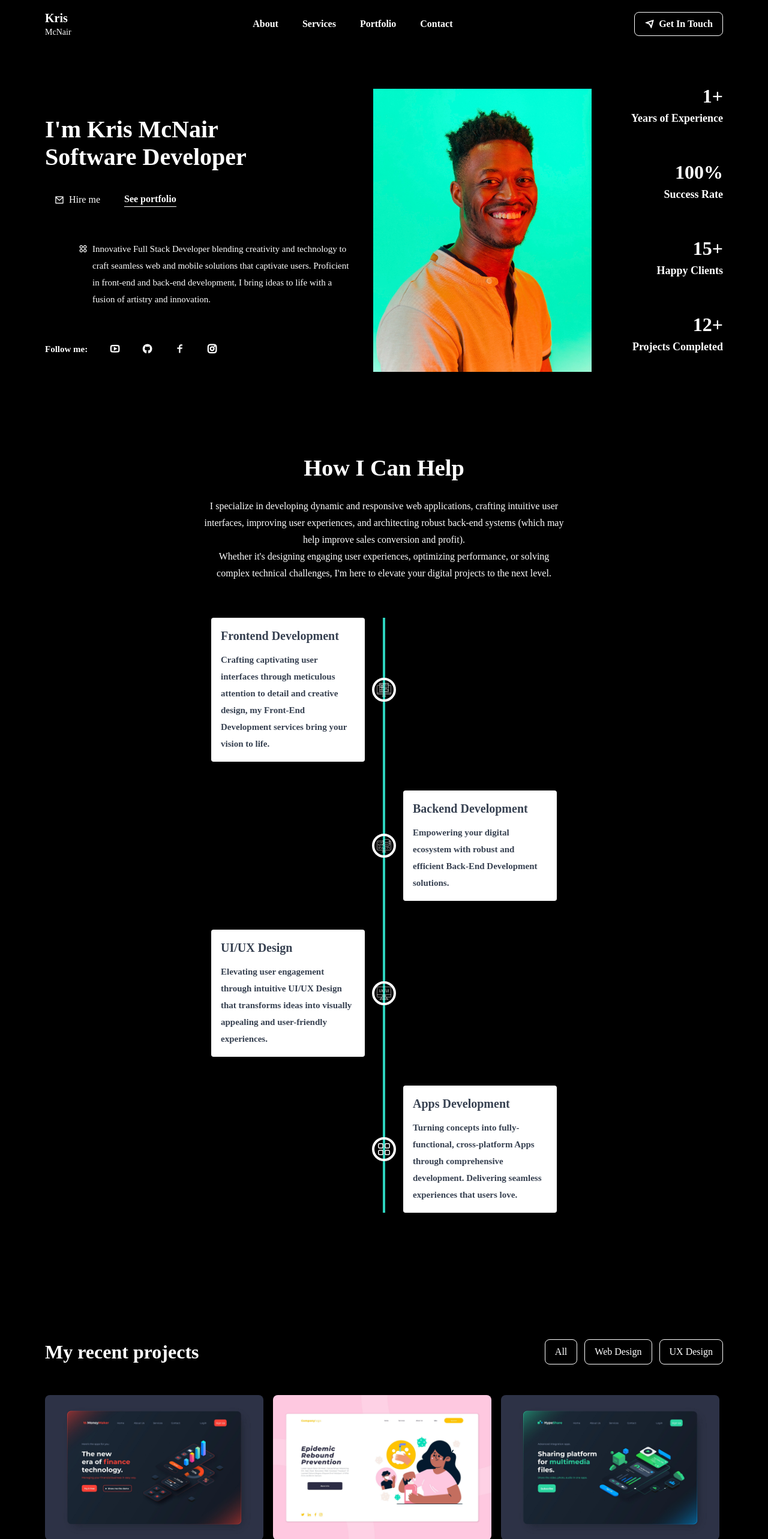
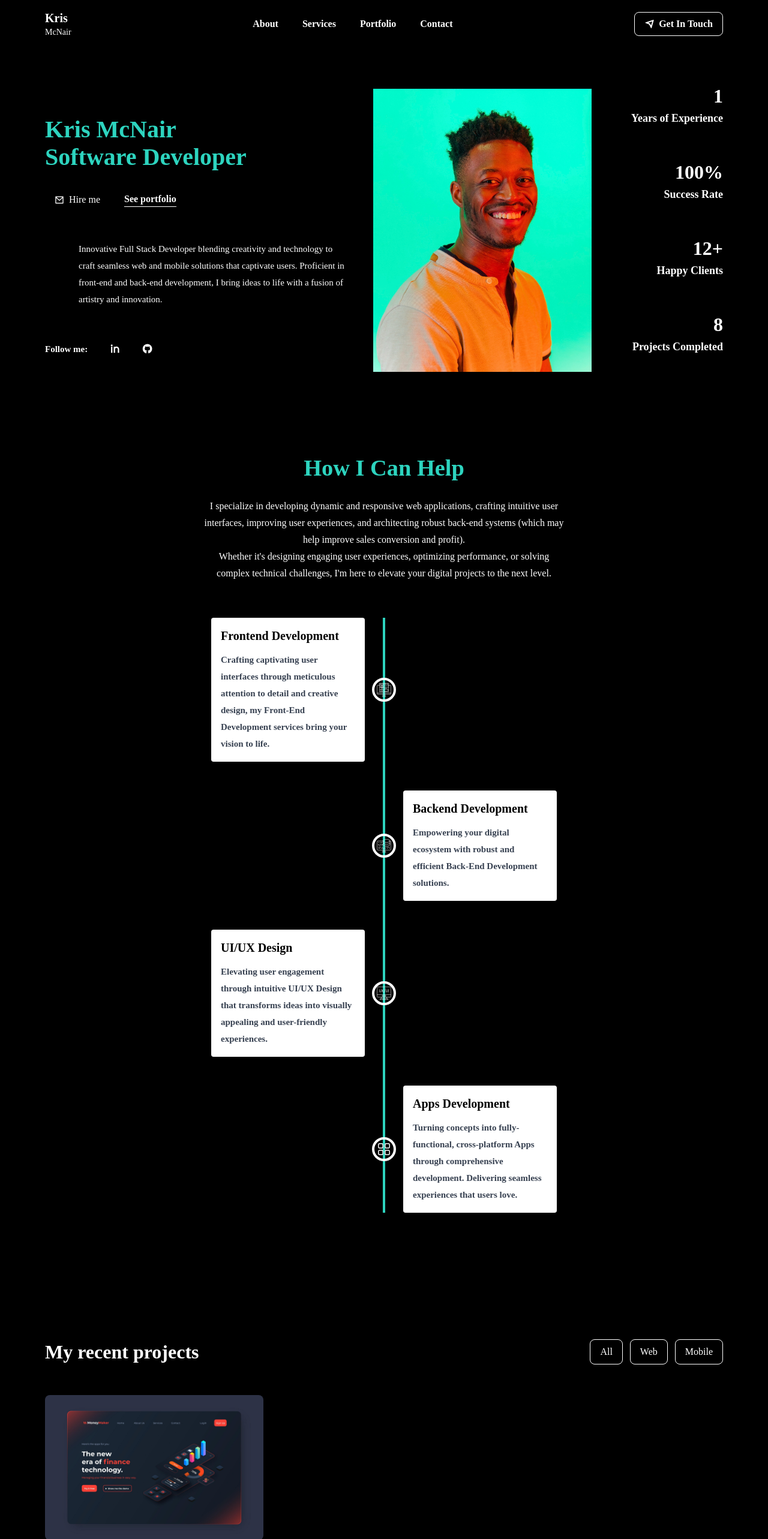
Before and after one commit to kmcnair101/portfolio2, a React (Create React App) app: page / in a window 1280 px wide. Shown: the top 2566 px of the page at 60% size. Built offline with nearby package versions, Linux system fonts and the light colour scheme; a web font is replaced by a local one.

Commit message:
change font colors for certain element

```diff
--- a/src/assets/data/portfolioData.js
+++ b/src/assets/data/portfolioData.js
@@ -10,139 +10,8 @@ const portfolios = [
   {
     id: "01",
     imgUrl: portfolioImg01,
-    category: "Web Design",
+    category: "Web",
     title: "Finance Technology Website",
-    description:
-      "Lorem ipsum dolor sit, amet consectetur adipisicing elit. Praesentium vitae sunt magnam numquam esse ipsam? Quis qui enim, temporibus dignissimos atque repellendus amet a velit. Dolorem quidem animi doloribus saepe!",
-    technologies: ["React", "Tailwind css", "Node.js", "MongoDB"],
-    siteUrl: "#",
-  },
-  {
-    id: "02",
-    imgUrl: portfolioImg04,
-    category: "Ux",
-    title: "Video Conference Website",
-    description:
-      "Lorem ipsum dolor sit, amet consectetur adipisicing elit. Praesentium vitae sunt magnam numquam esse ipsam? Quis qui enim, temporibus dignissimos atque repellendus amet a velit. Dolorem quidem animi doloribus saepe!",
-    technologies: ["React", "Tailwind css", "Node.js", "MongoDB"],
-    siteUrl: "#",
-  },
-  {
-    id: "03",
-    imgUrl: portfolioImg02,
-    category: "Ux",
-    title: "Multimedia Sharing Website",
-    description:
-      "Lorem ipsum dolor sit, amet consectetur adipisicing elit. Praesentium vitae sunt magnam numquam esse ipsam? Quis qui enim, temporibus dignissimos atque repellendus amet a velit. Dolorem quidem animi doloribus saepe!",
-    technologies: ["React", "Tailwind css", "Node.js", "MongoDB"],
-    siteUrl: "#",
-  },
-  {
-    id: "04",
-    imgUrl: portfolioImg05,
-    category: "Web Design",
-    title: "Landing Page",
-    description:
-      "Lorem ipsum dolor sit, amet consectetur adipisicing elit. Praesentium vitae sunt magnam numquam esse ipsam? Quis qui enim, temporibus dignissimos atque repellendus amet a velit. Dolorem quidem animi doloribus saepe!",
-    technologies: ["React", "Tailwind css", "Node.js", "MongoDB"],
-    siteUrl: "#",
-  },
-  {
-    id: "05",
-    imgUrl: portfolioImg03,
-    category: "Web Design",
-    title: "Landing Page",
-    description:
-      "Lorem ipsum dolor sit, amet consectetur adipisicing elit. Praesentium vitae sunt magnam numquam esse ipsam? Quis qui enim, temporibus dignissimos atque repellendus amet a velit. Dolorem quidem animi doloribus saepe!",
-    technologies: ["React", "Tailwind css", "Node.js", "MongoDB"],
-    siteUrl: "#",
-  },
-
-  {
-    id: "06",
-    imgUrl: portfolioImg06,
-    category: "Ux",
-    title: "Online Therapy Website",
-    description:
-      "Lorem ipsum dolor sit, amet consectetur adipisicing elit. Praesentium vitae sunt magnam numquam esse ipsam? Quis qui enim, temporibus dignissimos atque repellendus amet a velit. Dolorem quidem animi doloribus saepe!",
-    technologies: ["React", "Tailwind css", "Node.js", "MongoDB"],
-    siteUrl: "#",
-  },
-  {
-    id: "07",
-    imgUrl: portfolioImg07,
-    category: "Web Design",
-    title: "Appointment Booking Website",
-    description:
-      "Lorem ipsum dolor sit, amet consectetur adipisicing elit. Praesentium vitae sunt magnam numquam esse ipsam? Quis qui enim, temporibus dignissimos atque repellendus amet a velit. Dolorem quidem animi doloribus saepe!",
-    technologies: ["React", "Tailwind css", "Node.js", "MongoDB"],
-    siteUrl: "#",
-  },
-  {
-    id: "08",
-    imgUrl: portfolioImg01,
-    category: "Web Design",
-    title: "Finance Technology Website",
-    description:
-      "Lorem ipsum dolor sit, amet consectetur adipisicing elit. Praesentium vitae sunt magnam numquam esse ipsam? Quis qui enim, temporibus dignissimos atque repellendus amet a velit. Dolorem quidem animi doloribus saepe!",
-    technologies: ["React", "Tailwind css", "Node.js", "MongoDB"],
-    siteUrl: "#",
-  },
-  {
-    id: "09",
-    imgUrl: portfolioImg02,
-    category: "Ux",
-    title: "Video Conference Website",
-    description:
-      "Lorem ipsum dolor sit, amet consectetur adipisicing elit. Praesentium vitae sunt magnam numquam esse ipsam? Quis qui enim, temporibus dignissimos atque repellendus amet a velit. Dolorem quidem animi doloribus saepe!",
-    technologies: ["React", "Tailwind css", "Node.js", "MongoDB"],
-    siteUrl: "#",
-  },
-  {
-    id: "10",
-    imgUrl: portfolioImg03,
-    category: "Ux",
-    title: "File Sharing Website",
-    description:
-      "Lorem ipsum dolor sit, amet consectetur adipisicing elit. Praesentium vitae sunt magnam numquam esse ipsam? Quis qui enim, temporibus dignissimos atque repellendus amet a velit. Dolorem quidem animi doloribus saepe!",
-    technologies: ["React", "Tailwind css", "Node.js", "MongoDB"],
-    siteUrl: "#",
-  },
-  {
-    id: "11",
-    imgUrl: portfolioImg04,
-    category: "Web Design",
-    title: "Landing Page",
-    description:
-      "Lorem ipsum dolor sit, amet consectetur adipisicing elit. Praesentium vitae sunt magnam numquam esse ipsam? Quis qui enim, temporibus dignissimos atque repellendus amet a velit. Dolorem quidem animi doloribus saepe!",
-    technologies: ["React", "Tailwind css", "Node.js", "MongoDB"],
-    siteUrl: "#",
-  },
-  {
-    id: "12",
-    imgUrl: portfolioImg05,
-    category: "Web Design",
-    title: "Landing Page",
-    description:
-      "Lorem ipsum dolor sit, amet consectetur adipisicing elit. Praesentium vitae sunt magnam numquam esse ipsam? Quis qui enim, temporibus dignissimos atque repellendus amet a velit. Dolorem quidem animi doloribus saepe!",
-    technologies: ["React", "Tailwind css", "Node.js", "MongoDB"],
-    siteUrl: "#",
-  },
-  {
-    id: "13",
-    imgUrl: portfolioImg06,
-    category: "Web Design",
-    title: "Online Therapy Website",
-    description:
-      "Lorem ipsum dolor sit, amet consectetur adipisicing elit. Praesentium vitae sunt magnam numquam esse ipsam? Quis qui enim, temporibus dignissimos atque repellendus amet a velit. Dolorem quidem animi doloribus saepe!",
-    technologies: ["React", "Tailwind css", "Node.js", "MongoDB"],
-    siteUrl: "#",
-  },
-  {
-    id: "14",
-    imgUrl: portfolioImg07,
-    category: "ux",
-    title: "Appointment Booking Website",
     description:
       "Lorem ipsum dolor sit, amet consectetur adipisicing elit. Praesentium vitae sunt magnam numquam esse ipsam? Quis qui enim, temporibus dignissimos atque repellendus amet a velit. Dolorem quidem animi doloribus saepe!",
     technologies: ["React", "Tailwind css", "Node.js", "MongoDB"],
--- a/src/components/UI/Hero.jsx
+++ b/src/components/UI/Hero.jsx
@@ -7,14 +7,13 @@ const Hero = () => {
     <section className="pt-0 bg-black" id="about">
       <div className="container pt-14">
         <div className="md:flex items-center justify-between sm:flex-col md:flex-row">
-          {/* ========= hero left content ========= */}
           <div className="w-full md:basis-1/2">
             <h1
               data-aos="fade-up"
               data-aos-duration="1500"
-              className="text-headingColor font-[800] text-[1.8rem] sm:text-[40px] leading-[35px] sm:leading-[46px] mt-5 "
+              className="text-teal-400 font-[800] text-[1.8rem] sm:text-[40px] leading-[35px] sm:leading-[46px] mt-5 "
             >
-              I'm Kris McNair <br />
+              Kris McNair <br />
               Software Developer
             </h1>
 
@@ -25,13 +24,13 @@ const Hero = () => {
               className="flex items-center gap-6 mt-7"
             >
               <a href="#contact">
-                <button className="bg-primaryColor text-white font-[500] flex items-center gap-2 hover:bg-smallTextColor ease-in duration-300 py-2 px-4 rounded-[8px]">
+                <button className="bg-primaryColor text-white font-[500] flex items-center gap-2 hover:bg-smallTextColor hover:text-black ease-in duration-300 py-2 px-4 rounded-[8px]">
                   <i class="ri-mail-line"></i> Hire me
                 </button>
               </a>
               <a
                 href="#portfolio"
-                className="text-smallTextColor font-[600] text-[16px] border-b border-solid border-smallTextColor"
+                className="text-smallTextColor font-[600] text-[16px] border-b border-solid border-smallTextColor hover:border-teal-400 hover:text-teal-400"
               >
                 See portfolio
               </a>
@@ -42,9 +41,6 @@ const Hero = () => {
               data-aos-duration="1500"
               className="flex gap-2 text-headingColor mt-12 font-[500] text-[15px] leading-7 sm:pl-14 sm:pr-10"
             >
-              <span>
-                <i class="ri-apps-2-line"></i>
-              </span>
               Innovative Full Stack Developer blending creativity and technology
               to craft seamless web and mobile solutions that captivate users.
               Proficient in front-end and back-end development, I bring ideas to
@@ -52,56 +48,38 @@ const Hero = () => {
             </p>
 
             <div className="flex items-center gap-9 mt-14">
-              <span className="text-smallTextColor text-[15px] font-[600]">
+              <span className="text-smallTextColor text-[15px] font-[600] ">
                 Follow me:
               </span>
               <span>
                 <a
-                  href="#youtube"
-                  className="text-smallTextColor text-[18px] font-[600]"
+                  target="_blank"
+                  href="https://www.linkedin.com/in/kris-mcnair/"
+                  className="text-smallTextColor text-[18px] font-[600] hover:text-teal-400"
                 >
-                  <i class="ri-youtube-line"></i>
+                  <i class="ri-linkedin-line"></i>
                 </a>
               </span>
               <span>
                 <a
-                  href="#youtube"
-                  className="text-smallTextColor text-[18px] font-[600]"
+                  target="_blank"
+                  href="https://github.com/kmcnair101"
+                  className="text-smallTextColor text-[18px] font-[600] hover:text-teal-400"
                 >
                   <i class="ri-github-fill"></i>
                 </a>
               </span>
-              <span>
-                <a
-                  href="#youtube"
-                  className="text-smallTextColor text-[18px] font-[600]"
-                >
-                  <i class="ri-facebook-line"></i>
-                </a>
-              </span>
-              <span>
-                <a
-                  href="#youtube"
-                  className="text-smallTextColor text-[18px] font-[600]"
-                >
-                  <i class="ri-instagram-line"></i>
-                </a>
-              </span>
             </div>
           </div>
-          {/* ========= hero left end ========= */}
-          {/* ========= hero img ===========*/}
           <div className="basis-1/3 mt-10 sm:mt-0">
             <figure className="flex items-center justify-center">
               <img src={HeroImage} alt="" />
             </figure>
           </div>
-          {/* ========= hero img  end ===========*/}
-          {/* ========= hero content  right ===========*/}
           <div className="md:basis-1/5 flex justify-between text-center mt-10 flex-wrap gap-3 md:mt-0 md:flex-col md:justify-end md:text-end">
             <div className="mb-10">
               <h2 className="text-headingColor font-[700] text-[32px]">
-                <CountUp start={0} end={1} duration={0.1} suffix="+" />
+                <CountUp start={0} end={1} duration={0.1} suffix="" />
               </h2>
               <h4 className="text-headingColor font-[600] text-[18px]">
                 Years of Experience
@@ -117,7 +95,7 @@ const Hero = () => {
             </div>
             <div className="mb-10">
               <h2 className="text-headingColor font-[700] text-[32px]">
-                <CountUp start={0} end={15} duration={2} suffix="+" />
+                <CountUp start={0} end={12} duration={2} suffix="+" />
               </h2>
               <h4 className="text-headingColor font-[600] text-[18px]">
                 Happy Clients
@@ -125,14 +103,13 @@ const Hero = () => {
             </div>
             <div className="mb-10">
               <h2 className="text-headingColor font-[700] text-[32px]">
-                <CountUp start={0} end={12} duration={2} suffix="+" />
+                <CountUp start={0} end={8} duration={2} suffix="" />
               </h2>
               <h4 className="text-headingColor font-[600] text-[18px]">
                 Projects Completed
               </h4>
             </div>
           </div>
-          {/* =========  hero content  right end ===========*/}
         </div>
       </div>
     </section>
--- a/src/components/UI/Portfolio.jsx
+++ b/src/components/UI/Portfolio.jsx
@@ -23,15 +23,13 @@ const Portfolio = () => {
       setPortfolios(data);
     }
 
-    if (selectTab === "web-design") {
-      const filteredData = data.filter(
-        (item) => item.category === "Web Design"
-      );
+    if (selectTab === "web") {
+      const filteredData = data.filter((item) => item.category === "Web");
       setPortfolios(filteredData);
     }
 
-    if (selectTab === "ux-design") {
-      const filteredData = data.filter((item) => item.category === "Ux");
+    if (selectTab === "mobile") {
+      const filteredData = data.filter((item) => item.category === "Mobile");
       setPortfolios(filteredData);
     }
   }, [selectTab]);
@@ -54,16 +52,16 @@ const Portfolio = () => {
               All
             </button>
             <button
-              onClick={() => setSelectTab("web-design")}
+              onClick={() => setSelectTab("web")}
               className="text-smallTextColor border border-solid border-smallTextColor py-2 px-4 rounded-[8px]"
             >
-              Web Design
+              Web
             </button>
             <button
-              onClick={() => setSelectTab("ux-design")}
+              onClick={() => setSelectTab("mobile")}
               className="text-smallTextColor border border-solid border-smallTextColor py-2 px-4 rounded-[8px]"
             >
-              UX Design
+              Mobile
             </button>
           </div>
         </div>
--- a/src/components/UI/Services.jsx
+++ b/src/components/UI/Services.jsx
@@ -9,7 +9,7 @@ const Services = () => {
     <section id="services" className="bg-black">
       <div className="container lg:pt-5">
         <div className="text-center">
-          <h2 className="text-headingColor font-[800] text-[2.4rem] mb-5">
+          <h2 className="text-teal-400 font-[800] text-[2.4rem] mb-5">
             How I Can Help
           </h2>
           <p className="lg:max-w-[600px] lg:mx-auto text-headingColor font-[500] text-[16px] leading-7 ">
@@ -26,10 +26,7 @@ const Services = () => {
         <div className="flex flex-col justify-center sm:py-12">
           <div className="w-full py-3 px-2 sm:max-w-xl sm:mx-auto sm:px-0">
             <div className="relative text-gray-700 antialiased text-sm font-semibold">
-              {/* =========== vertical line running through the middle ============ */}
               <div className="hidden absolute w-1 sm:block bg-teal-400 h-full left-1/2 transform -translate-x-1/2"></div>
-
-              {/* =========== left card ================= */}
               <div className="mt-6 sm:mt-0 sm:mb-12">
                 <div className="flex items-center flex-col sm:flex-row">
                   <div className="flex justify-start w-full mx-auto items-center">
@@ -39,11 +36,11 @@ const Services = () => {
                         data-aos-duration="1200"
                         className="bg-white p-4 rounded shadow group hover:bg-primaryColor cursor-pointer ease-in duration-150"
                       >
-                        <h3 className="text-primaryColor font-[700] mb-3 group-hover:text-white group-hover:font-[600] text-xl">
+                        <h3 className="text-black font-[700] mb-3 group-hover:font-[800] text-xl">
                           Frontend Development
                         </h3>
 
-                        <p className="text-[15px] group-hover:font-[500] leading-7">
+                        <p className="text-[15px] leading-7">
                           Crafting captivating user interfaces through
                           meticulous attention to detail and creative design, my
                           Front-End Development services bring your vision to
@@ -61,7 +58,6 @@ const Services = () => {
                 </div>
               </div>
 
-              {/* ======= right card ================ */}
               <div className="mt-6 sm:mt-0 sm:mb-12">
                 <div className="flex items-center flex-col sm:flex-row">
                   <div className="flex justify-end w-full mx-auto items-center">
@@ -72,11 +68,11 @@ const Services = () => {
                         data-aos-duration="1300"
                         className="bg-white p-4 rounded shadow group hover:bg-primaryColor cursor-pointer ease-in duration-150"
                       >
-                        <h3 className="text-primaryColor font-[700] mb-3 group-hover:text-white group-hover:font-[600] text-xl">
+                        <h3 className="text-black font-[700] mb-3 group-hover:font-[800] text-xl">
                           Backend Development
                         </h3>
 
-                        <p className="text-[15px] group-hover:font-[500] leading-7">
+                        <p className="text-[15px] leading-7">
                           Empowering your digital ecosystem with robust and
                           efficient Back-End Development solutions.
                         </p>
@@ -92,7 +88,6 @@ const Services = () => {
                 </div>
               </div>
 
-              {/* =========== left card ================= */}
               <div className="mt-6 sm:mt-0 sm:mb-12">
                 <div className="flex items-center flex-col sm:flex-row">
                   <div className="flex justify-start w-full mx-auto items-center">
@@ -103,11 +98,11 @@ const Services = () => {
                         data-aos-duration="1400"
                         className="bg-white p-4 rounded shadow group hover:bg-primaryColor cursor-pointer ease-in duration-150"
                       >
-                        <h3 className="text-primaryColor font-[700] mb-3 group-hover:text-white group-hover:font-[600] text-xl">
+                        <h3 className="text-black font-[700] mb-3 group-hover:font-[800] text-xl">
                           UI/UX Design
                         </h3>
 
-                        <p className="text-[15px] group-hover:font-[500] leading-7">
+                        <p className="text-[15px] leading-7">
                           Elevating user engagement through intuitive UI/UX
                           Design that transforms ideas into visually appealing
                           and user-friendly experiences.
@@ -124,7 +119,6 @@ const Services = () => {
                 </div>
               </div>
 
-              {/* ======= right card ================ */}
               <div className="mt-6 sm:mt-0 sm:mb-12">
                 <div className="flex items-center flex-col sm:flex-row">
                   <div className="flex justify-end w-full mx-auto items-center">
@@ -134,11 +128,11 @@ const Services = () => {
                         data-aos-duration="1500"
                         className="bg-white p-4 rounded shadow group hover:bg-primaryColor cursor-pointer ease-in duration-150"
                       >
-                        <h3 className="text-primaryColor font-[700] mb-3 group-hover:text-white group-hover:font-[600] text-xl">
+                        <h3 className="text-black font-[700] mb-3 group-hover:font-[800] text-xl">
                           Apps Development
                         </h3>
 
-                        <p className="text-[15px] group-hover:font-[500] leading-7">
+                        <p className="text-[15px] leading-7">
                           Turning concepts into fully-functional, cross-platform
                           Apps through comprehensive development. Delivering
                           seamless experiences that users love.
```
Also changed, not shown: src/components/Footer/Footer.jsx (+23 -28 lines), src/components/Header/Header.jsx (+5 -11 lines).
